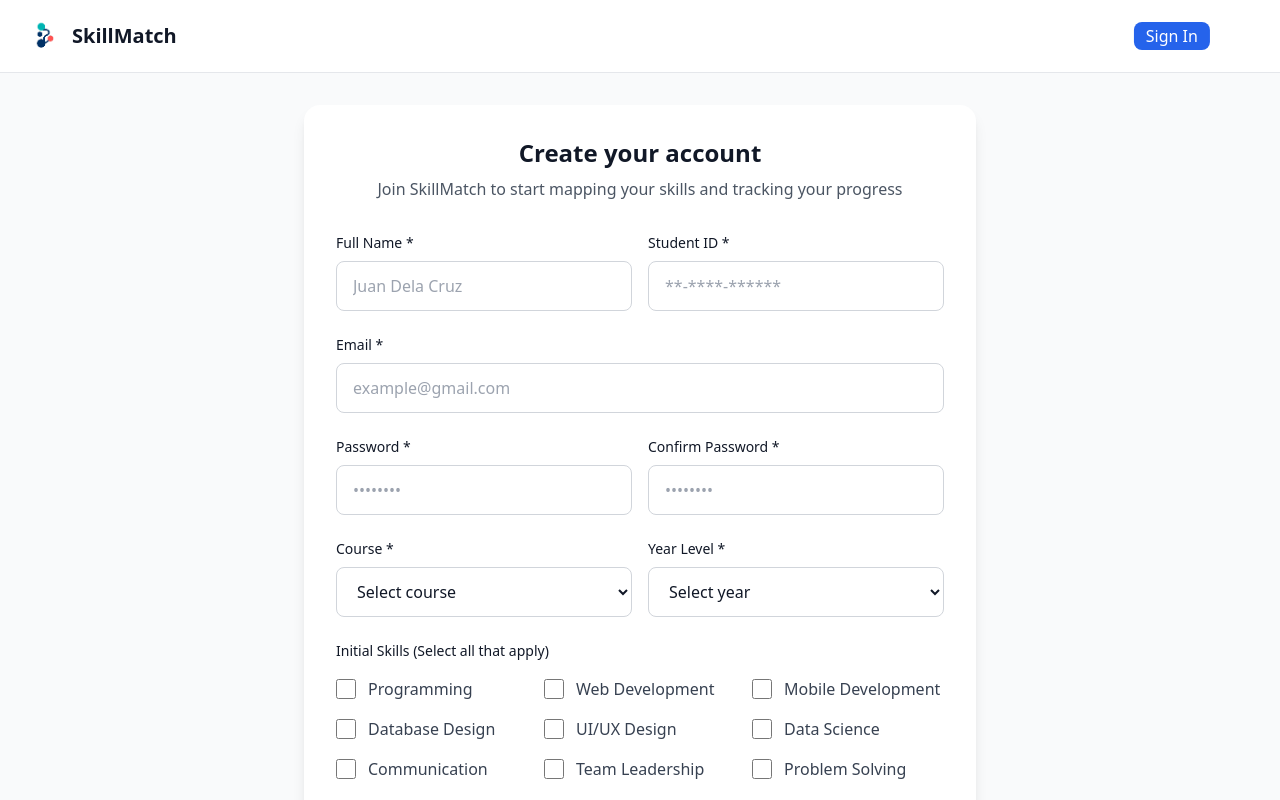
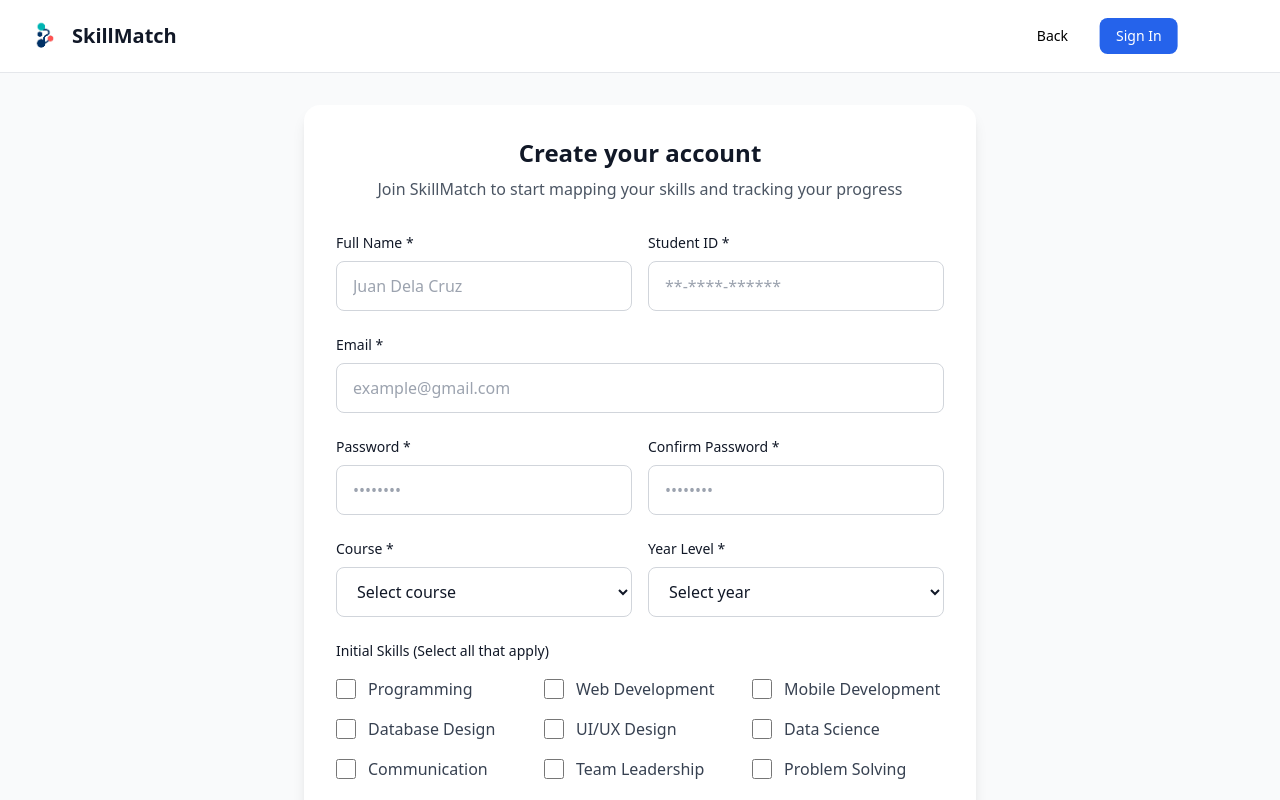
Before and after one commit to gaealatina/SkillMatch_new, a React (Vite) app in the folder frontend/: page /signup in a window 1280 px wide. Shown: the top 800 px of the page. Built offline with nearby package versions, Linux system fonts and the light colour scheme.

Commit message:
minor chngs

```diff
--- a/frontend/src/pages/Signup.jsx
+++ b/frontend/src/pages/Signup.jsx
@@ -33,7 +33,8 @@ const Signup = () => {
             <span className="text-xl font-semibold text-gray-900">SkillMatch</span>
 
             <div className='mr-auto absolute right-2 -translate-x-1/2 flex gap-8'>
-              <a href="/login" className="bg-blue-600 text-white hover:bg-blue-700 pt-0.5 pb-0.5 pl-3 pr-3 px-6 py-3 rounded-lg">Sign In</a>
+              <a href="/" className="mt-2 text-black hover:text-gray-400 text-sm">Back</a>
+              <a href="/login" className="bg-blue-600 text-white px-4 py-2 rounded-lg hover:bg-blue-700 transition text-sm">Sign In</a>
             </div>
           </div>
         </div>
@@ -106,10 +107,10 @@ const Signup = () => {
                 >
                   <option value="">Select course</option>
                   <option value="BSIT">BS Information Technology</option>
-                  <option value="BSCS">BS Computer Security</option>
-                  <option value="BSDA">BS Digital Arts</option>
-                  <option value="BSSD">BS System Development</option>
-                  <option value="BSBI">BS Business Informatics</option>
+                  <option value="BSCS">Computer Security</option>
+                  <option value="BSDA">Digital Arts</option>
+                  <option value="BSSD">System Development</option>
+                  <option value="BSBI">Business Informatics</option>
                 </select>
               </div>
 
```
